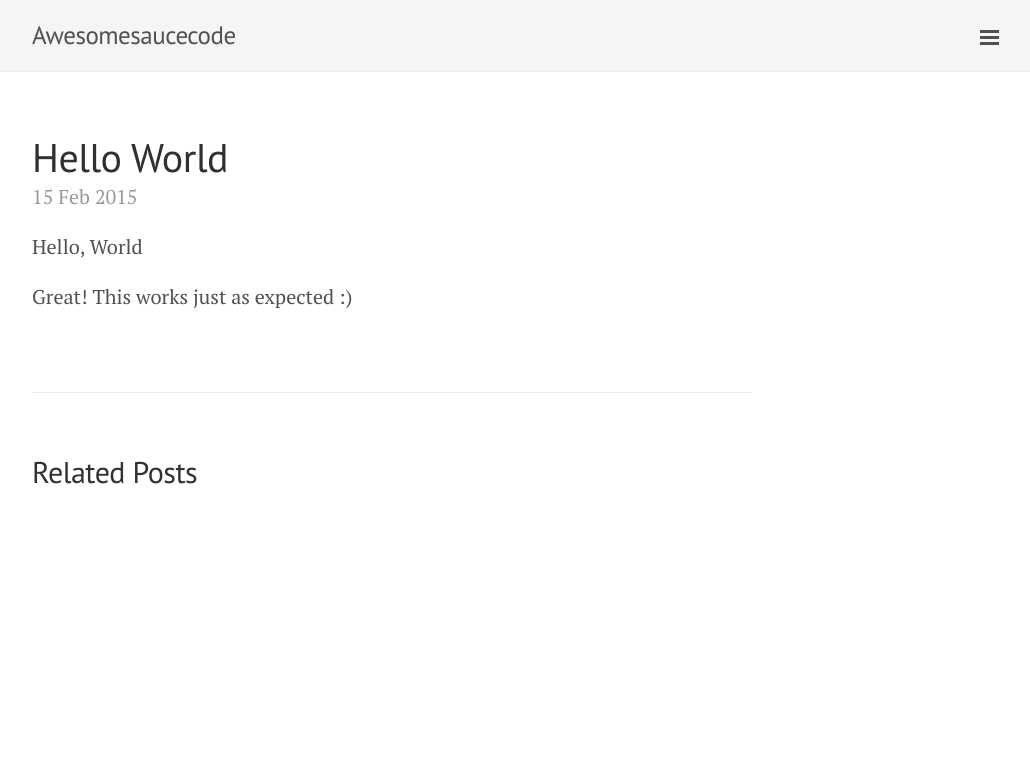
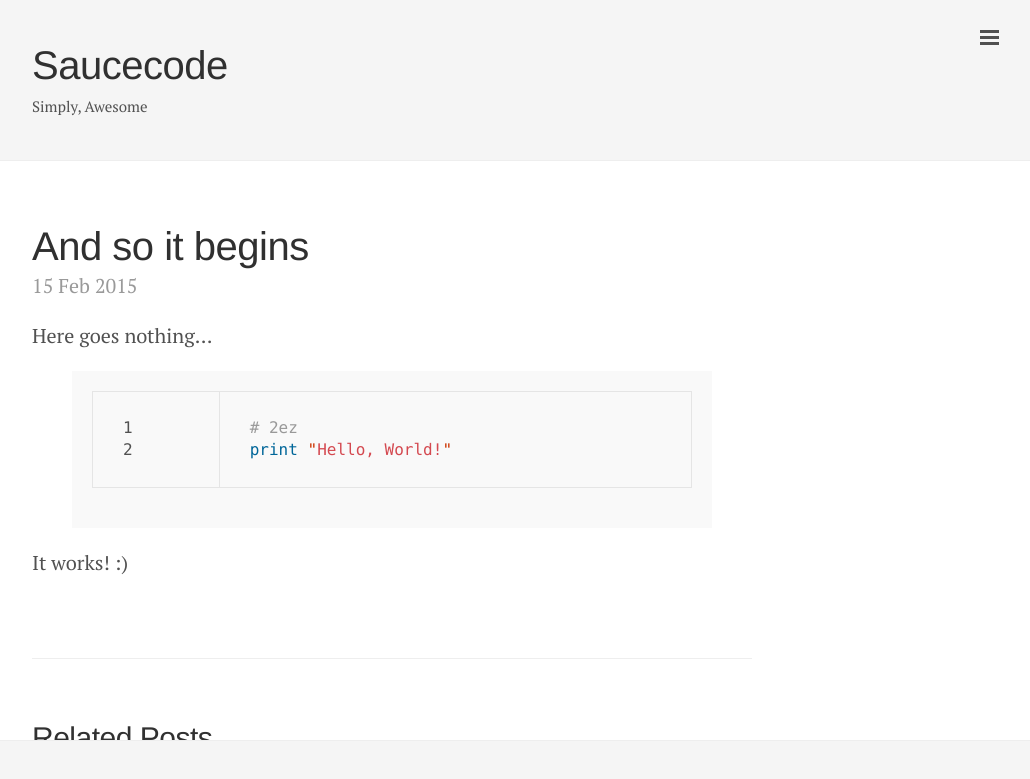
Before and after one commit to eugeneng/eugeneng.github.io, a Jekyll site: the page built from _posts/2015-02-15-hello-world.md, in a window 1280 px wide. Shown: the top 779 px of the page, without its empty margins (248-1278 px from the left). Built offline with Jekyll 4.4.1, drawn with Linux system fonts in a browser that asks for light colours; Markdown is read by kramdown in place of the engine named in the settings; comment, search, counter and statistics services are not loaded.

Commit message:
Modified CSS to be more uniform across the site

```diff
--- a/_config.yml
+++ b/_config.yml
@@ -9,8 +9,8 @@ permalink:           pretty
 relative_permalinks: true
 
 # Setup
-title:               Awesomesaucecode
-tagline:
+title:               Saucecode
+tagline:             "Simply, Awesome"
 description:         "A little somewhere to express my personal views, share my findings and perhaps the occasional rant"
 # description:         'A reserved <a href="http://jekyllrb.com" target="_blank">Jekyll</a> theme that places the utmost gravity on content with a hidden drawer. Made by <a href="https://twitter.com/mdo" target="_blank">@mdo</a>.'
 url:                 www.awesomesaucecode.com
--- a/_includes/sidebar.html
+++ b/_includes/sidebar.html
@@ -6,7 +6,7 @@
 <div class="sidebar" id="sidebar">
   <div class="sidebar-item">
     <p>_> whoami
-    </br>Hacker\Eugene Ng
+    </br>NT AUTHORITY\Eugene Ng
     </br>
     </br>From: <a href="http://en.wikipedia.org/wiki/Little_red_dot">The Little Red Dot</a>
     </br>Email: <a href="mailto:eugenenegue at gmail dot com">eugenenegue@gmail.com</a>
--- a/_layouts/default.html
+++ b/_layouts/default.html
@@ -13,10 +13,11 @@
     <div class="wrap">
       <div class="masthead">
         <div class="container">
-          <h3 class="masthead-title">
+          <h1 class="masthead-title">
             <a href="/" title="Home">{{ site.title }}</a>
-            <small>{{ site.tagline }}</small>
-          </h3>
+            <!-- <small>{{ site.tagline }}</small> -->
+          </h1>
+          <div class="header"><small>{{ site.tagline }}</small></div>
         </div>
       </div>
 
--- a/_posts/2015-02-15-hello-world.md
+++ b/_posts/2015-02-15-hello-world.md
@@ -1,9 +1,14 @@
 ---
 layout: post
-title: Hello World
+title: And so it begins
 comments: true
 ---
 
-Hello, World
+Here goes nothing...
 
-Great! This works just as expected :)
+{% highlight py linenos %}
+# 2ez
+print "Hello, World!"
+{% endhighlight %}
+
+It works! :)
--- a/public/css/lanyon.css
+++ b/public/css/lanyon.css
@@ -45,7 +45,8 @@ html {
 }
 
 h1, h2, h3, h4, h5, h6 {
-  font-family: "PT Sans", Helvetica, Arial, sans-serif;
+  /*font-family: "PT Sans", Helvetica, Arial, sans-serif;*/
+  font-family: "DINPro-Bold", "Helvetica Neue", Helvetica, Arial, sans-serif;
   font-weight: 400;
   color: #313131;
   letter-spacing: -.025rem;
@@ -94,8 +95,8 @@ h1, h2, h3, h4, h5, h6 {
  */
 
 .masthead {
-  padding-top:    1rem;
-  padding-bottom: 1rem;
+  padding-top:    2rem;
+  padding-bottom: 2rem;
   margin-bottom: 3rem;
   border-bottom: 1px solid #eee;
   background-color: #f5f5f5;
@@ -103,14 +104,14 @@ h1, h2, h3, h4, h5, h6 {
 .masthead-title {
   margin-top: 0;
   margin-bottom: 0;
-  color: #505050;
+  color: #303030;
 }
 .masthead-title a {
-  color: #505050;
+  color: #303030;
 }
 .masthead-title small {
-  font-size: 75%;
-  font-weight: 400;
+  font-size: 50%;
+  font-weight: 200;
   color: #c0c0c0;
   letter-spacing: 0;
 }
@@ -124,9 +125,13 @@ h1, h2, h3, h4, h5, h6 {
   }
 }
 
+.header small {
+  font-size: 75%;
+}
+
 .footer {
   width:100%;
-  height:80px;
+  height:160px;
   position:absolute;
   bottom:0;
   left:0;
@@ -320,6 +325,9 @@ a.sidebar-nav-item:focus {
 .post-title,
 .post-title a {
   color: #303030;
+}
+.post-title a:hover {
+  color: #9a9a9a;
 }
 .page-title,
 .post-title {
--- a/public/css/poole.css
+++ b/public/css/poole.css
@@ -76,7 +76,7 @@ a strong {
 /* `:focus` is linked to `:hover` for basic accessibility */
 a:hover,
 a:focus {
-  text-decoration: underline;
+  /*text-decoration: underline;*/
 }
 
 /* Headings */
```
